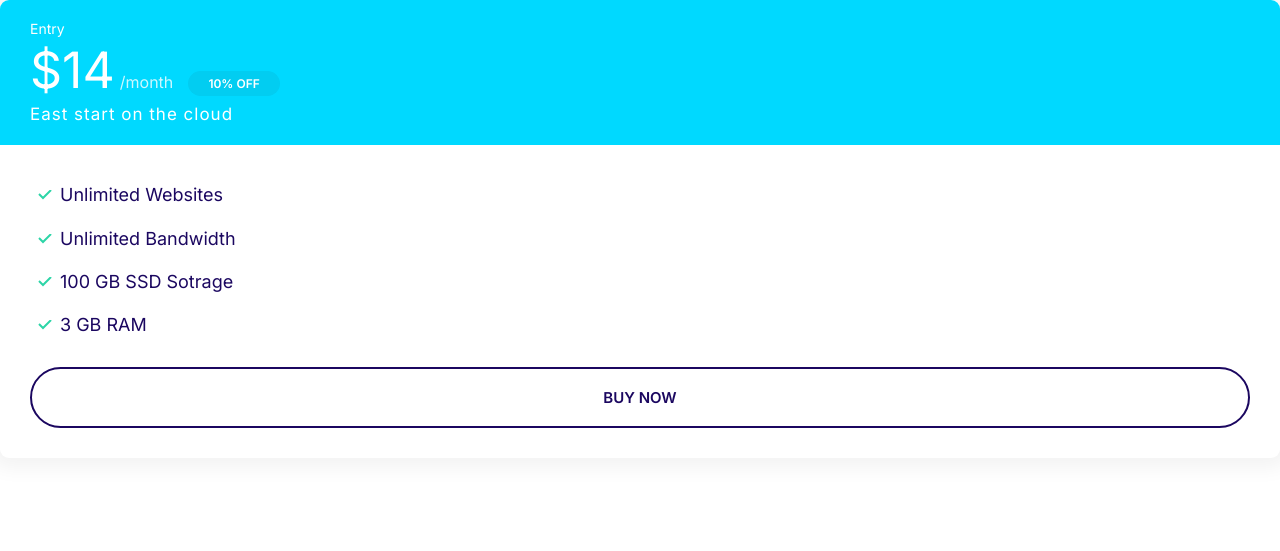
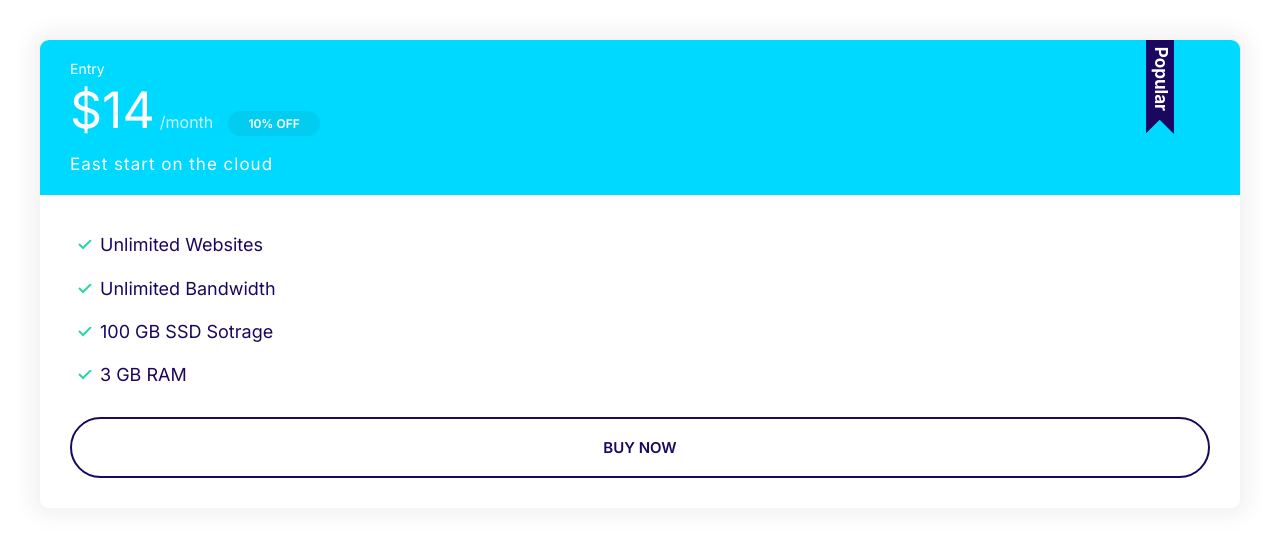
Before and after one commit to jitendra-prajapati66/WebProject, a plain HTML site: page index.html in a window 1280 px wide. Drawn offline with Linux system fonts and the light colour scheme.

Commit message:
updated plan content with populer badge.

```diff
--- a/css/style.css
+++ b/css/style.css
@@ -284,10 +284,26 @@ a {
   font-size: 2rem;
   font-weight: 300;
   letter-spacing: 1px;
+  margin-top: 1rem;
   display: block;
+  white-space: nowrap;
 }
 .plan .list__item {
   margin-bottom: 2rem;
+}
+.plan--popular .card__header {
+  position: relative;
+}
+.plan--popular .card__header::before {
+  content: url(/images/popular.svg);
+  width: 40px;
+  display: inline-block;
+  position: absolute;
+  top: -6px;
+  right: 5%;
+}
+.plan--primary .card__header {
+  background-color: var(--color-headings);
 }
 @media screen and (min-width: 1022px) {
   .plan__name {
--- a/index.html
+++ b/index.html
@@ -15,6 +15,7 @@
     <link rel="stylesheet" href="css/style.css" />
   </head>
   <body>
+    <div style="padding: 4rem">
       <div class="plan plan--popular">
         <div class="card card--secondary">
           <header class="card__header">
@@ -35,5 +36,6 @@
           </div>
         </div>
       </div>
+    </div>
   </body>
 </html>
```
Lines whose indentation alone changed are shown as unchanged.
